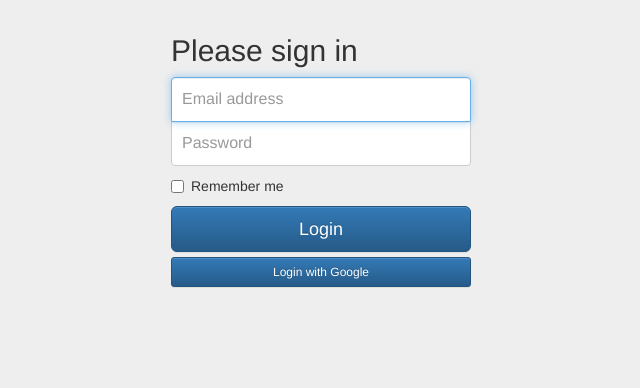
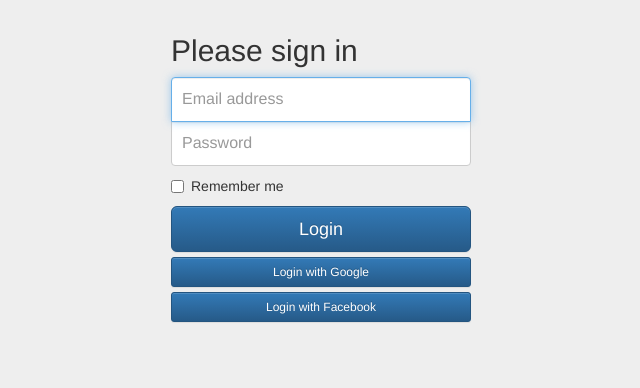
Before and after one commit to FredSUEE/jiayangpan, a Flask app: page /login in a window 1280 px wide. Shown: the part 41-429 px from the top of the page, without its empty margins (319-959 px from the left). Run offline with Flask 2, Linux system fonts and the light colour scheme; some libraries are stand-ins or nearby versions.

Commit message:
Add facebook authentication, db schema improvement

```diff
--- a/src/models/user.py
+++ b/src/models/user.py
@@ -9,7 +9,8 @@ from .post import Post
 class User(UserMixin, db.Model):
     __tablename__ = 'user'
     id = db.Column(db.Integer, primary_key=True)
-    email = db.Column(db.String(100), unique=True, nullable=False)
+    email = db.Column(db.String(100), nullable=False)
+    login_method = db.Column(db.Enum('signup', 'google', 'facebook'), default='signup')
     name = db.Column(db.String(100), nullable=True)
     avatar = db.Column(db.String(200))
     active = db.Column(db.Boolean, default=False)
--- a/src/templates/login.html
+++ b/src/templates/login.html
@@ -38,7 +38,8 @@
           </label>
         </div>
         <button class="btn btn-lg btn-primary btn-block" type="submit">Login</button>
-        <a href={{ auth_url }} class="btn btn-sm btn-primary btn-block" role="button">Login with Google</a>
+        <a href={{ google_auth_url }} class="btn btn-sm btn-primary btn-block" role="button">Login with Google</a>
+        <a href={{ facebook_auth_url }} class="btn btn-sm btn-primary btn-block" role="button">Login with Facebook</a>
       </form>
 
     </div> <!-- /container -->
--- a/src/util/authenticate.py
+++ b/src/util/authenticate.py
@@ -17,3 +17,20 @@ def get_google_auth(state=None, token=None):
         redirect_uri=app.config['GOOGLE_REDIRECT_URI'],
         scope=app.config['GOOGLE_AUTH_SCOPE'])
     return oauth
+
+
+def get_facebook_auth(state=None, token=None):
+    if token:
+        return OAuth2Session(
+            app.config['FACEBOOK_APP_ID'],
+            token=token)
+    if state:
+        return OAuth2Session(
+            app.config['FACEBOOK_APP_ID'],
+            state=state,
+            redirect_uri=app.config['FACEBOOK_REDIRECT_URI'])
+    oauth = OAuth2Session(
+        app.config['FACEBOOK_APP_ID'],
+        redirect_uri=app.config['FACEBOOK_REDIRECT_URI'],
+        scope=app.config['FACEBOOK_AUTH_SCOPE'])
+    return oauth
--- a/src/views.py
+++ b/src/views.py
@@ -16,7 +16,10 @@ from flask_login import (
 
 from src import app, db, login_manager
 from models.user import User
-from util.authenticate import get_google_auth
+from util.authenticate import (
+    get_google_auth,
+    get_facebook_auth
+)
 
 import json
 import urllib2
@@ -65,53 +68,87 @@ def login():
     if current_user.is_authenticated:
         return redirect(url_for('index'))
     google = get_google_auth()
-    auth_url, state = google.authorization_url(
+    facebook = get_facebook_auth()
+    google_auth_url, google_state = google.authorization_url(
         app.config['GOOGLE_AUTH_URI'],
         access_type='offline')
-    session['oauth_state'] = state
-    return render_template('login.html', auth_url=auth_url)
+    facebook_auth_url, facebook_state = facebook.authorization_url(
+        app.config['FACEBOOK_AUTH_URI'])
+    session['google_oauth_state'] = google_state
+    session['facebook_oauth_state'] = facebook_state
+    return render_template('login.html',
+                           google_auth_url=google_auth_url,
+                           facebook_auth_url=facebook_auth_url)
 
 
-@app.route('/oauth2callback')
-def callback():
-    # Redirect user to home page if already logged in.
-    if current_user is not None and current_user.is_authenticated:
-        return redirect(url_for('index'))
-    if 'error' in request.args:
-        if request.args.get('error') == 'access_denied':
-            return 'You denied access.'
-        return 'Error encountered.'
-    if 'code' not in request.args and 'state' not in request.args:
-        return redirect(url_for('login'))
-    else:
-        # Execution reaches here when user has
-        # successfully authenticated our app.
-        google = get_google_auth(state=session['oauth_state'])
-        try:
-            token = google.fetch_token(
-                app.config['GOOGLE_TOKEN_URI'],
-                client_secret=app.config['GOOGLE_CLIENT_SECRET'],
-                authorization_response=request.url)
-        except urllib2.HTTPError:
-            return 'HTTPError occurred.'
-        google = get_google_auth(token=token)
-        resp = google.get(app.config['GOOGLE_USER_INFO'])
-        if resp.status_code == 200:
-            user_data = resp.json()
-            email = user_data['email']
-            user = User.query.filter_by(email=email).first()
-            if user is None:
-                user = User()
-                user.email = email
-            user.name = user_data['name']
-            # print(token)
-            # TODO: no need to add user if already in the DB
-            user.tokens = json.dumps(token)
-            user.avatar = user_data['picture']
-            db.session.add(user)
-            db.session.commit()
-            login_user(user)
+@app.route('/oauth2callback/<provider>')
+def callback(provider):
+        # Redirect user to home page if already logged in.
+        if current_user is not None and current_user.is_authenticated:
             return redirect(url_for('index'))
+        if 'error' in request.args:
+            if request.args.get('error') == 'access_denied':
+                return 'You denied access.'
+            return 'Error encountered.'
+        if 'code' not in request.args and 'state' not in request.args:
+            return redirect(url_for('login'))
+        else:
+            if provider == 'google':
+                # Execution reaches here when user has
+                # successfully authenticated our app.
+                google = get_google_auth(state=session['google_oauth_state'])
+                try:
+                    token = google.fetch_token(
+                        app.config['GOOGLE_TOKEN_URI'],
+                        client_secret=app.config['GOOGLE_CLIENT_SECRET'],
+                        authorization_response=request.url)
+                except urllib2.HTTPError:
+                    return 'HTTPError occurred.'
+                google = get_google_auth(token=token)
+                resp = google.get(app.config['GOOGLE_USER_INFO'])
+                if resp.status_code == 200:
+                    user_data = resp.json()
+                    email = user_data['email']
+                    user = User.query.filter_by(email=email, login_method='google').first()
+                    if user is None:
+                        user = User()
+                        user.email = email
+                        user.login_method = 'google'
+                    user.name = user_data['name']
+                    # print(token)
+                    # TODO: no need to add user if already in the DB
+                    user.tokens = json.dumps(token)
+                    user.avatar = user_data['picture']
+                    db.session.add(user)
+                    db.session.commit()
+                    login_user(user)
+                    return redirect(url_for('index'))
+            elif provider == 'facebook':
+                facebook = get_facebook_auth(state=session['facebook_oauth_state'])
+                try:
+                    token = facebook.fetch_token(
+                        app.config['FACEBOOK_TOKEN_URI'],
+                        client_secret=app.config['FACEBOOK_APP_SECRET'],
+                        authorization_response=request.url)
+                except urllib2.HTTPError:
+                    return 'HTTPError occurred.'
+                facebook = get_facebook_auth(token=token)
+                resp = facebook.get(app.config['FACEBOOK_USER_INFO'])
+                if resp.status_code == 200:
+                    user_data = resp.json()
+                    email = user_data['email']
+                    user = User.query.filter_by(email=email, login_method='facebook').first()
+                    if user is None:
+                        user = User()
+                        user.email = email
+                        user.login_method = 'facebook'
+                    user.name = user_data['name']
+                    user.tokens = json.dumps(token)
+                    user.avatar = user_data['picture']['data']['url']
+                    db.session.add(user)
+                    db.session.commit()
+                    login_user(user)
+                    return redirect(url_for('index'))
         return 'Could not fetch your information.'
 
 
```
Also changed, not shown: config/default.py (+10 -1 lines).
